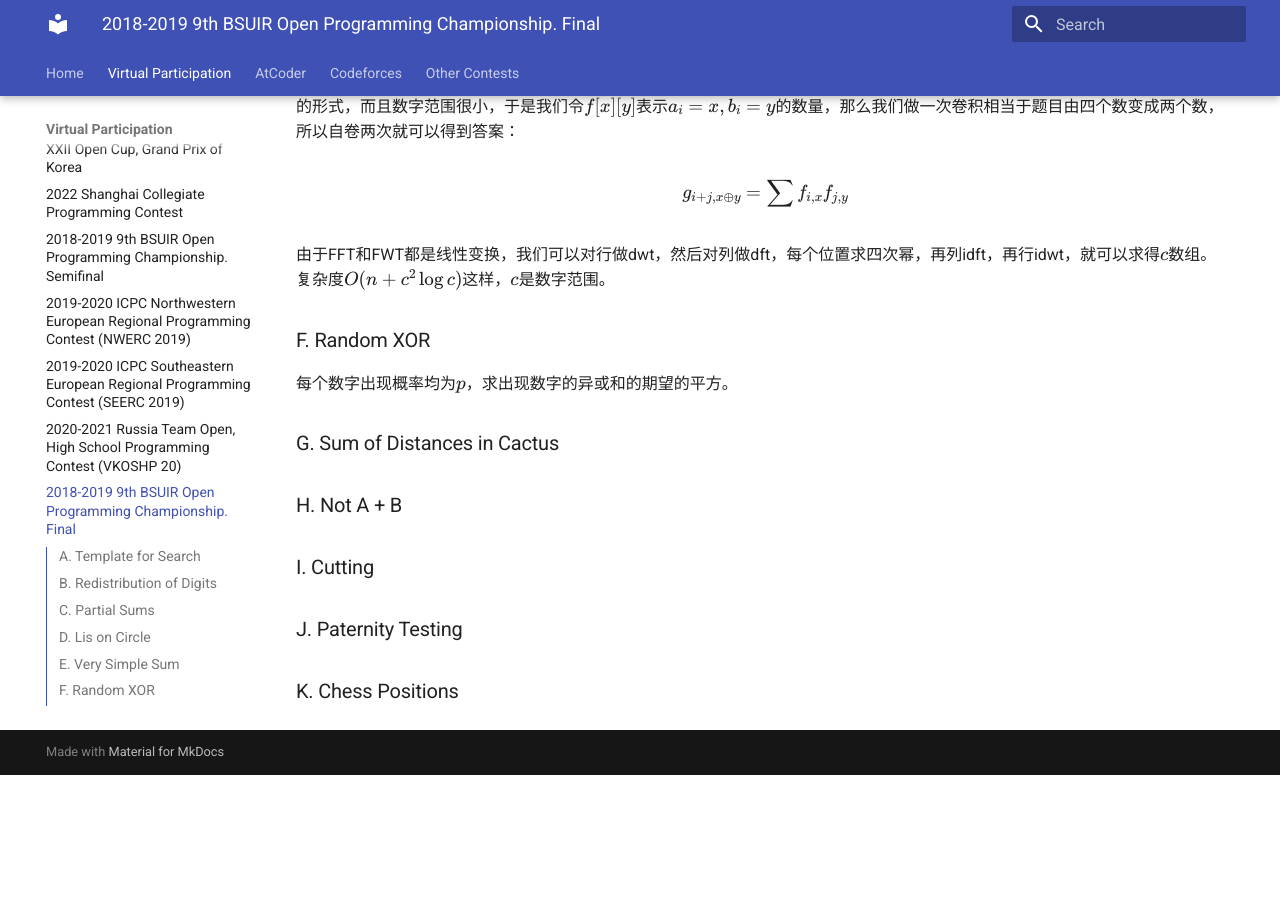
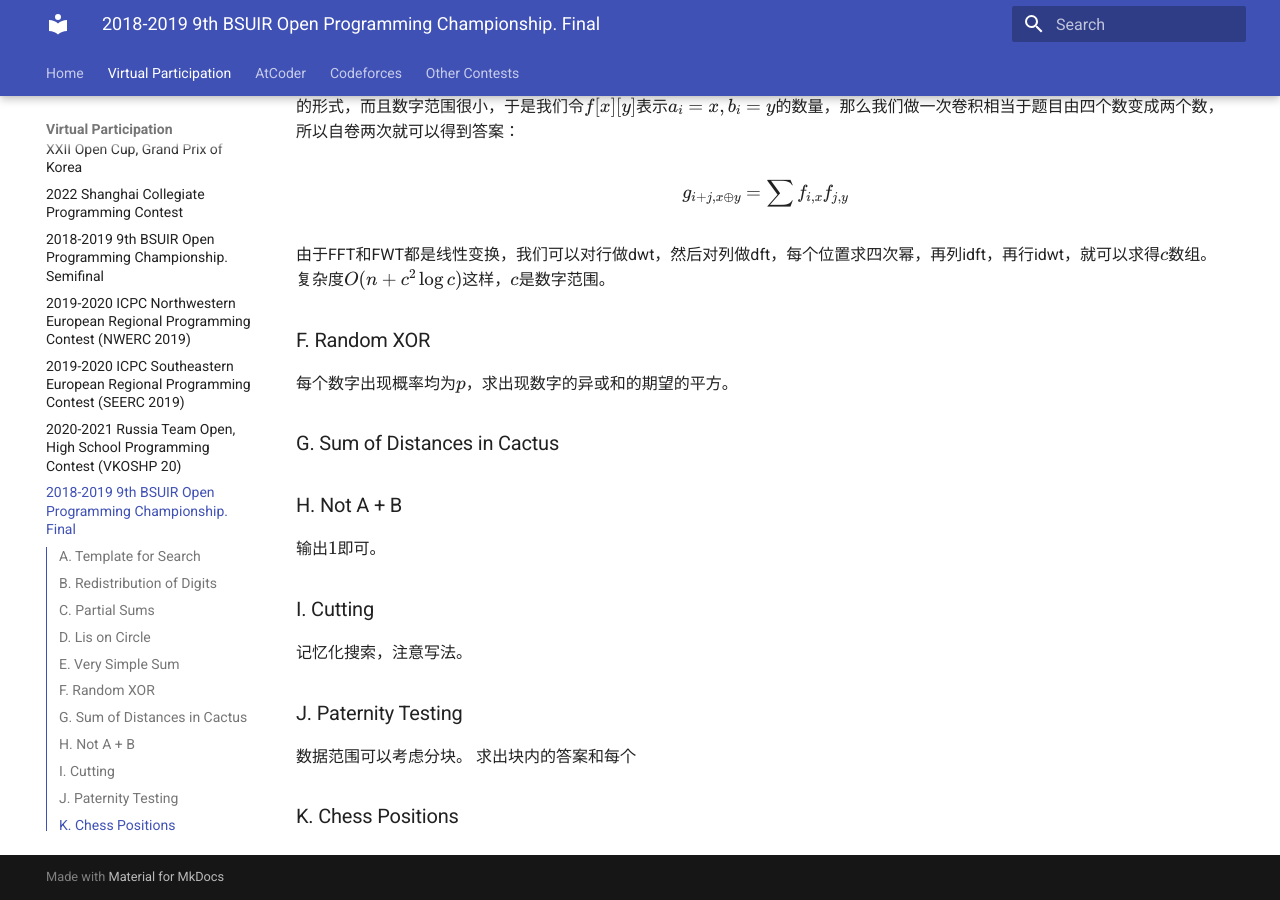
Before and after one commit to SkqLiao/team-wiki, an MkDocs documentation site: the page built from docs/vp/cf-gym-102441.md, in a window 1280 px wide and 900 px high, scrolled down 788 px. Built offline with MkDocs 1.6.1 and Material for MkDocs 9.7.7, drawn with Linux system fonts in a browser that asks for light colours; before the commit the page ends 1563 px from its top, so only the background shows below that.

Commit message:
Update cf-gym-102441.md

```diff
--- a/docs/vp/cf-gym-102441.md
+++ b/docs/vp/cf-gym-102441.md
@@ -41,8 +41,15 @@ $$
 
 ### H. Not A + B
 
+输出$1$即可。
+
 ### I. Cutting
+
+记忆化搜索，注意写法。
 
 ### J. Paternity Testing
 
+数据范围可以考虑分块。
+求出块内的答案和每个
+
 ### K. Chess Positions
```
